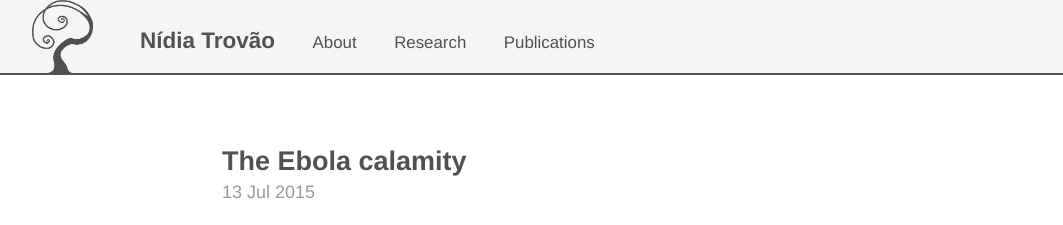
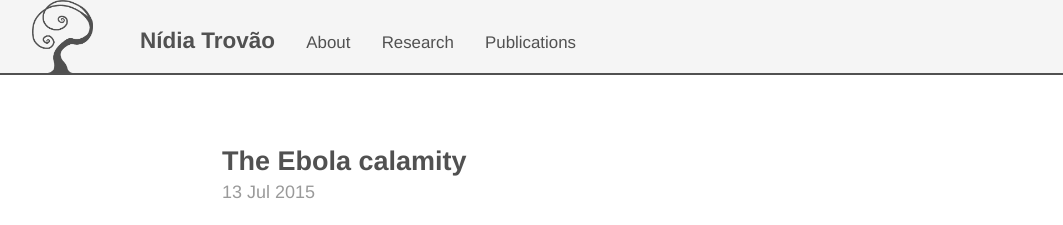
Before and after one commit to nidiatrovao/nidiatrovao.github.io, a Jekyll site: the page built from index.html, in a window 1280 px wide. Shown: the top 225 px of the page, without its empty margins (13-1076 px from the left). Built offline with Jekyll 4.4.1, drawn with Linux system fonts in a browser that asks for light colours; the list of posts is cut into pages by our own code.

Commit message:
top bar edits

```diff
--- a/_layouts/default.html
+++ b/_layouts/default.html
@@ -8,7 +8,7 @@
         <h3 class="masthead-title" style="background-color:#F5F5F5;background-image: url('/public/apple-touch-icon-precomposed.png');background-size:contain;background-repeat:no-repeat;padding-top:1.5rem;max-width:100%;padding-bottom:1rem;padding-left:8.5rem;padding-right:0rem;margin-left:auto;margin-right:auto;box-shadow: 0px 2px 0px #515151;background-position:left 2.5rem bottom">
           <a href="{{ site.baseurl }}/" title="Home">{{ site.title }}</a>
 			{% for page in site.pages_list %}
-				&nbsp;&nbsp;&nbsp;&nbsp;
+				&nbsp;&nbsp;&nbsp;
 				<small><a href="{{ page[1] }}">{{ page[0] }}</a></small>
 			{% endfor %}
 		</h3>
```
